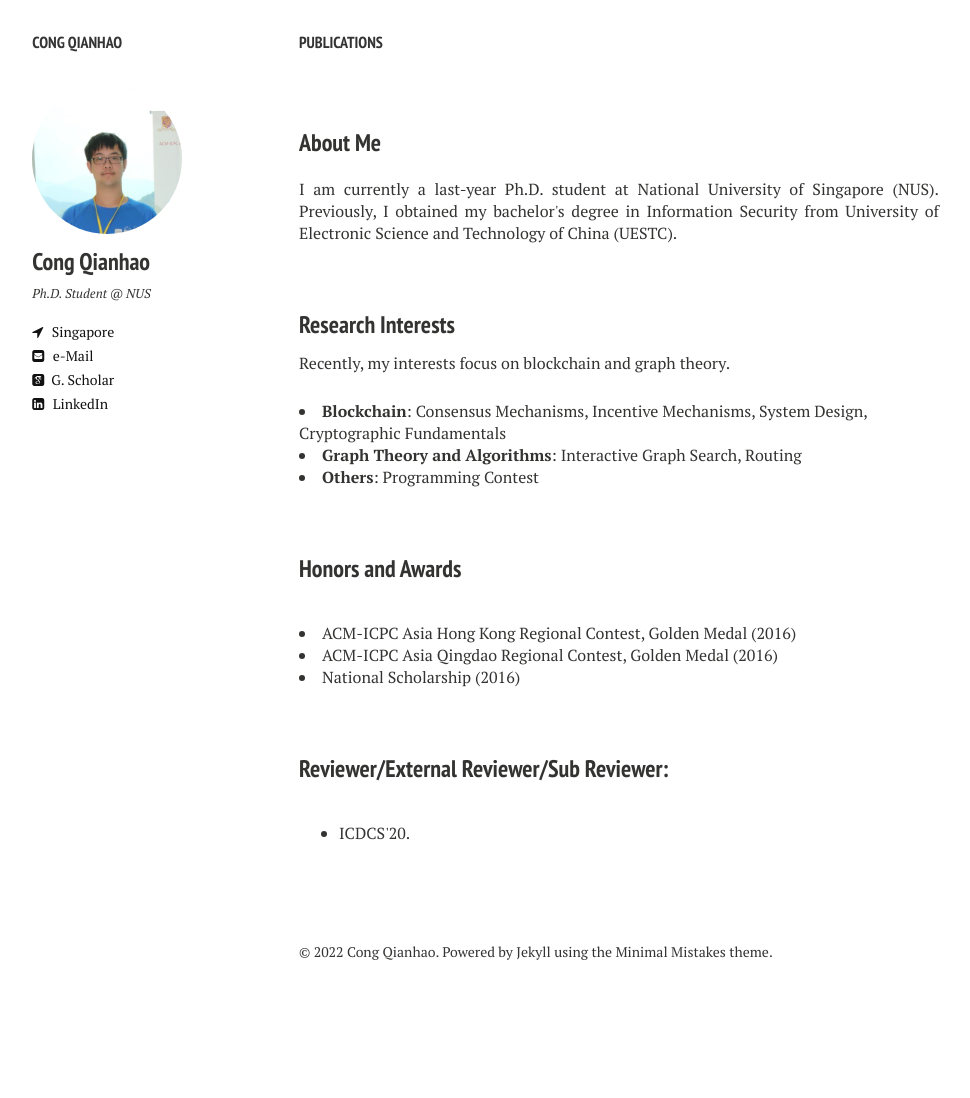
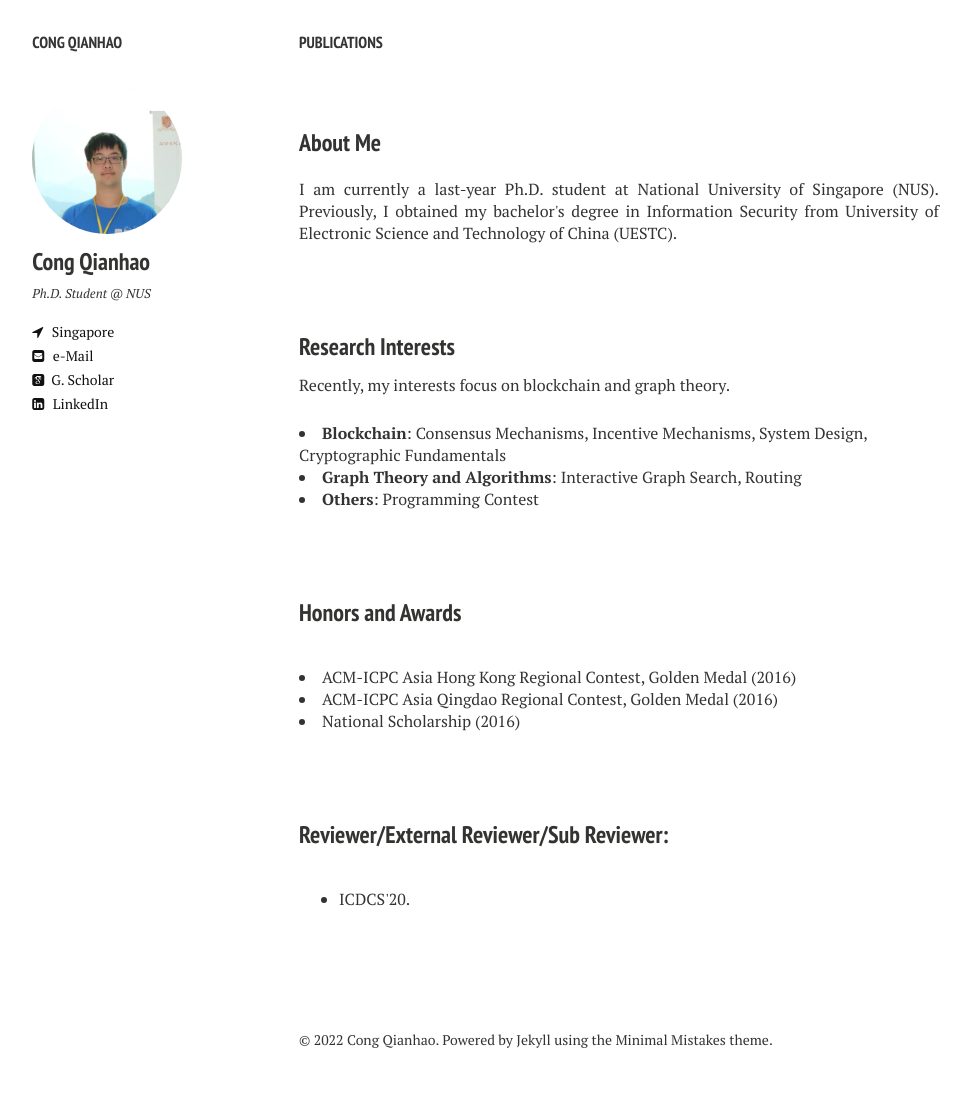
Before and after one commit to cong741/cong741.github.io, a Jekyll site: the page built from index.md, in a window 1280 px wide. Shown: the whole page, without its empty margins (21-991 px from the left). Built offline with Jekyll 4.4.1, drawn with Linux system fonts in a browser that asks for light colours; nearby versions of some CDN libraries; before the commit the page ends 1010 px from its top, so only the background shows below that.

Commit message:
Update index.md

```diff
--- a/index.md
+++ b/index.md
@@ -7,8 +7,8 @@ image: banner1.png
 <h3 style="margin-bottom:0px;padding-top:20px;">About Me</h3> <br>
 
 <p align="justify">I am currently a last-year Ph.D. student at National University of Singapore (NUS). Previously, I obtained my bachelor's degree in Information Security from University of Electronic Science and Technology of China (UESTC). </p>
-<br />
-
+<br>
+<br>
 
 <h3 style="margin-bottom:-8px;padding-top:20px;">Research Interests</h3> <br>
 <p align="justify">Recently, my interests focus on blockchain and graph theory.
@@ -23,6 +23,7 @@ image: banner1.png
 <b>Others</b>:  Programming Contest
 </li>
 <br>
+<br>
 
 <h3 style="margin-bottom:-8px;padding-top:20px;">Honors and Awards</h3> <br>
 <li>
@@ -35,6 +36,7 @@ ACM-ICPC Asia Qingdao Regional Contest, Golden Medal (2016)
 National Scholarship (2016)
 </li>
 <br>
+<br>
 
 <h3 style="margin-bottom:-8px;padding-top:20px;">Reviewer/External Reviewer/Sub Reviewer:</h3> <br>
 <ul>
@@ -42,3 +44,4 @@ National Scholarship (2016)
 </li>
 </ul>
 <br>
+<br>
```
